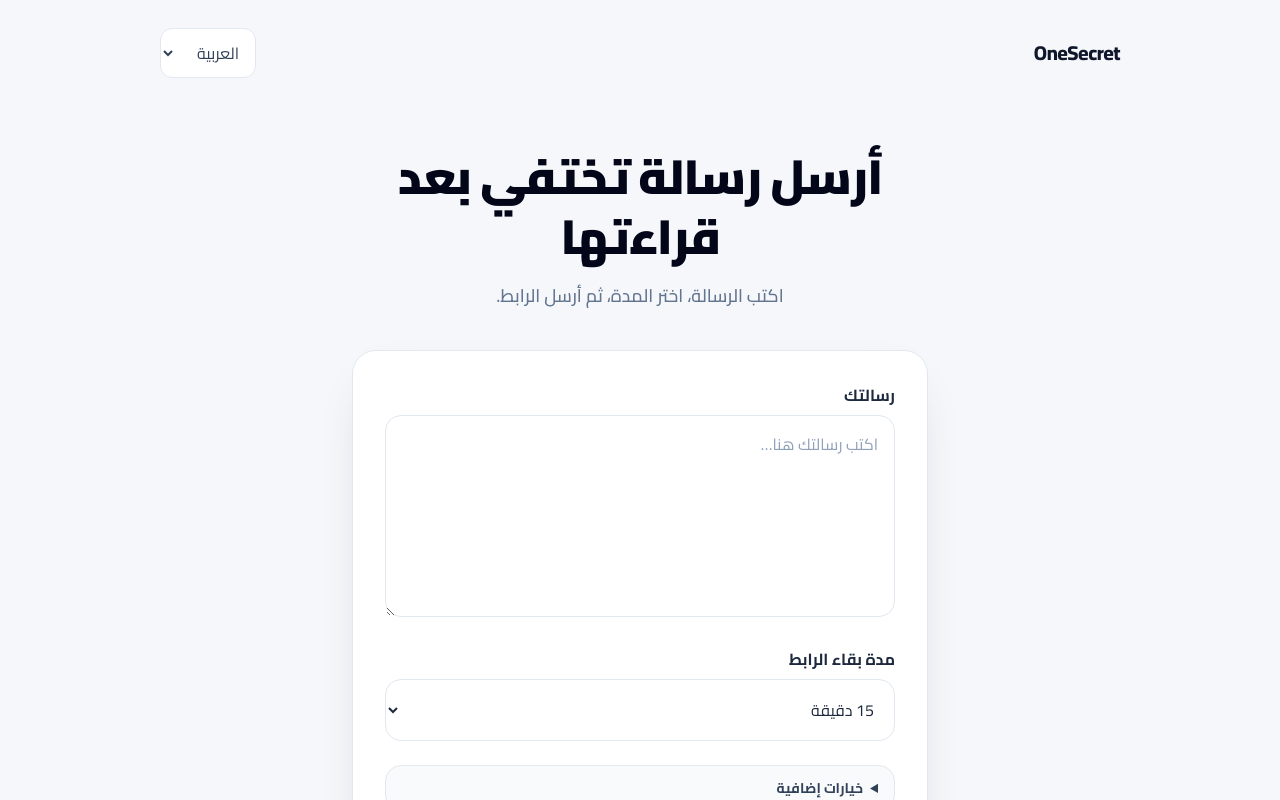
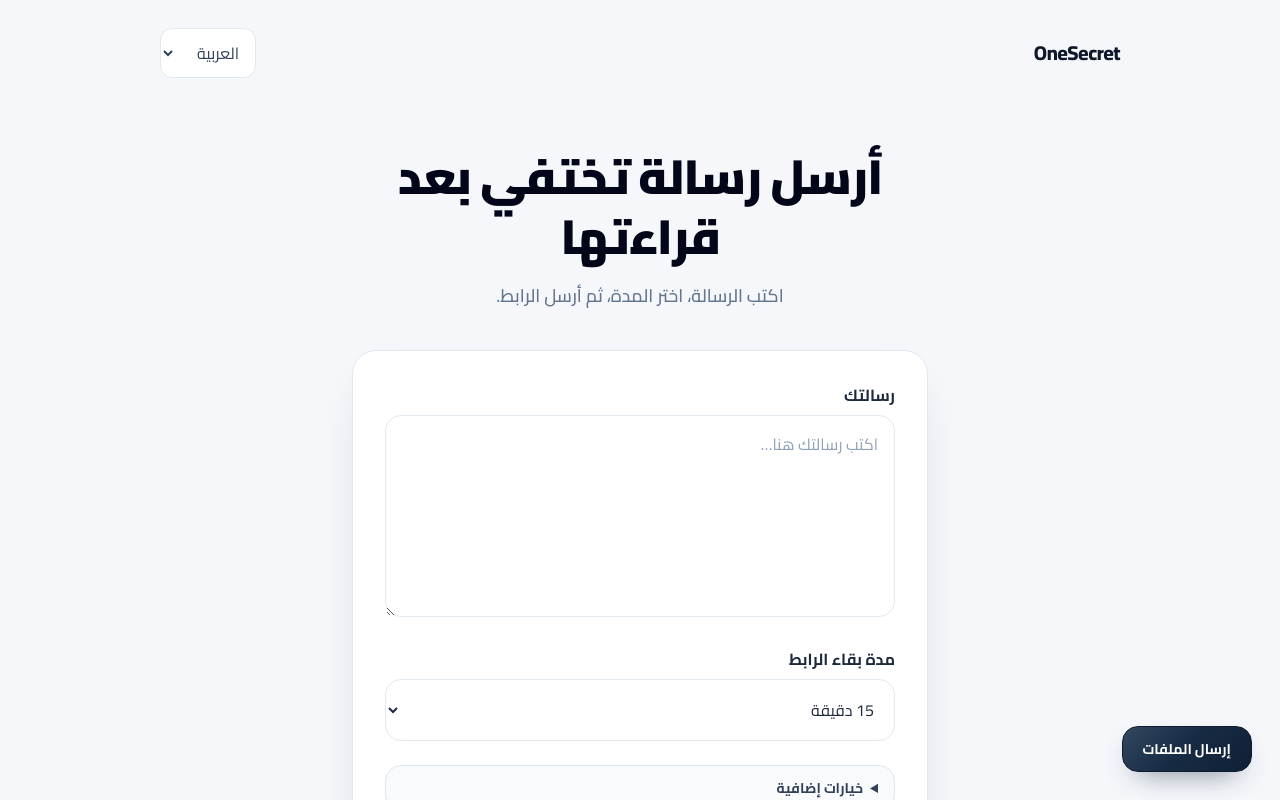
Before and after one commit to Alhareith/OneSecret, a React (Vite) app in the folder frontend/: page / in a window 1280 px wide. Shown: the top 800 px of the page. Built offline with nearby package versions, Linux system fonts and the light colour scheme.

Commit message:
feat: add send files button

```diff
--- a/frontend/src/App.tsx
+++ b/frontend/src/App.tsx
@@ -31,5 +31,16 @@ export default function App() {
     );
   }
 
-  return <CreateSecretPage />;
+  return (
+    <>
+      <CreateSecretPage />
+      <a
+        href="/rsa-file"
+        aria-label="إرسال الملفات"
+        className="fixed bottom-5 right-5 z-50 rounded-2xl border border-[#0d1c2f] bg-[linear-gradient(135deg,#334960_0%,#172b44_48%,#0f2035_100%)] px-5 py-3 text-sm font-bold text-white no-underline shadow-[0_12px_30px_-16px_rgba(15,32,53,0.9)] transition hover:brightness-110 active:scale-[0.98] sm:bottom-7 sm:right-7"
+      >
+        إرسال الملفات
+      </a>
+    </>
+  );
 }
```
